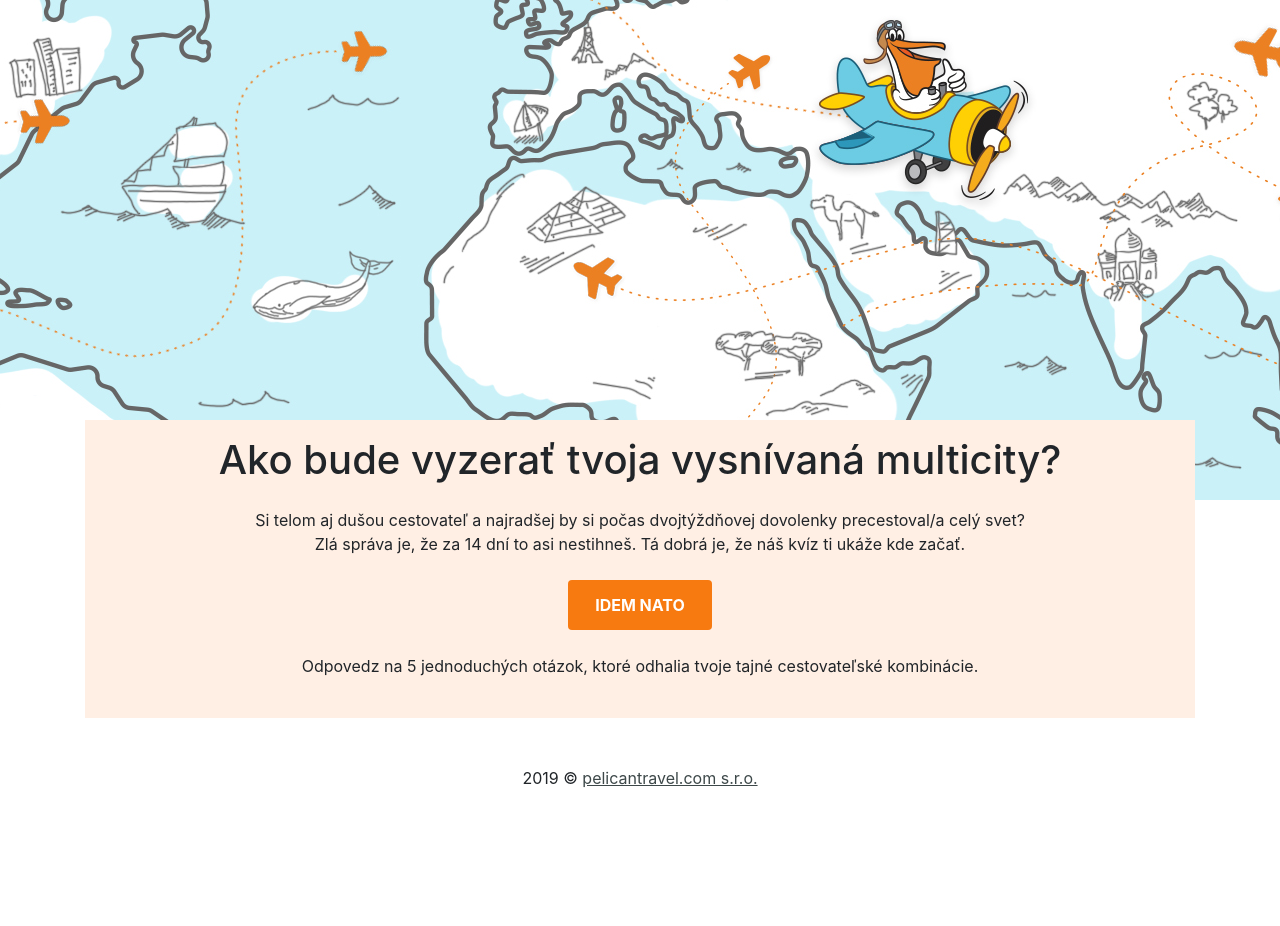
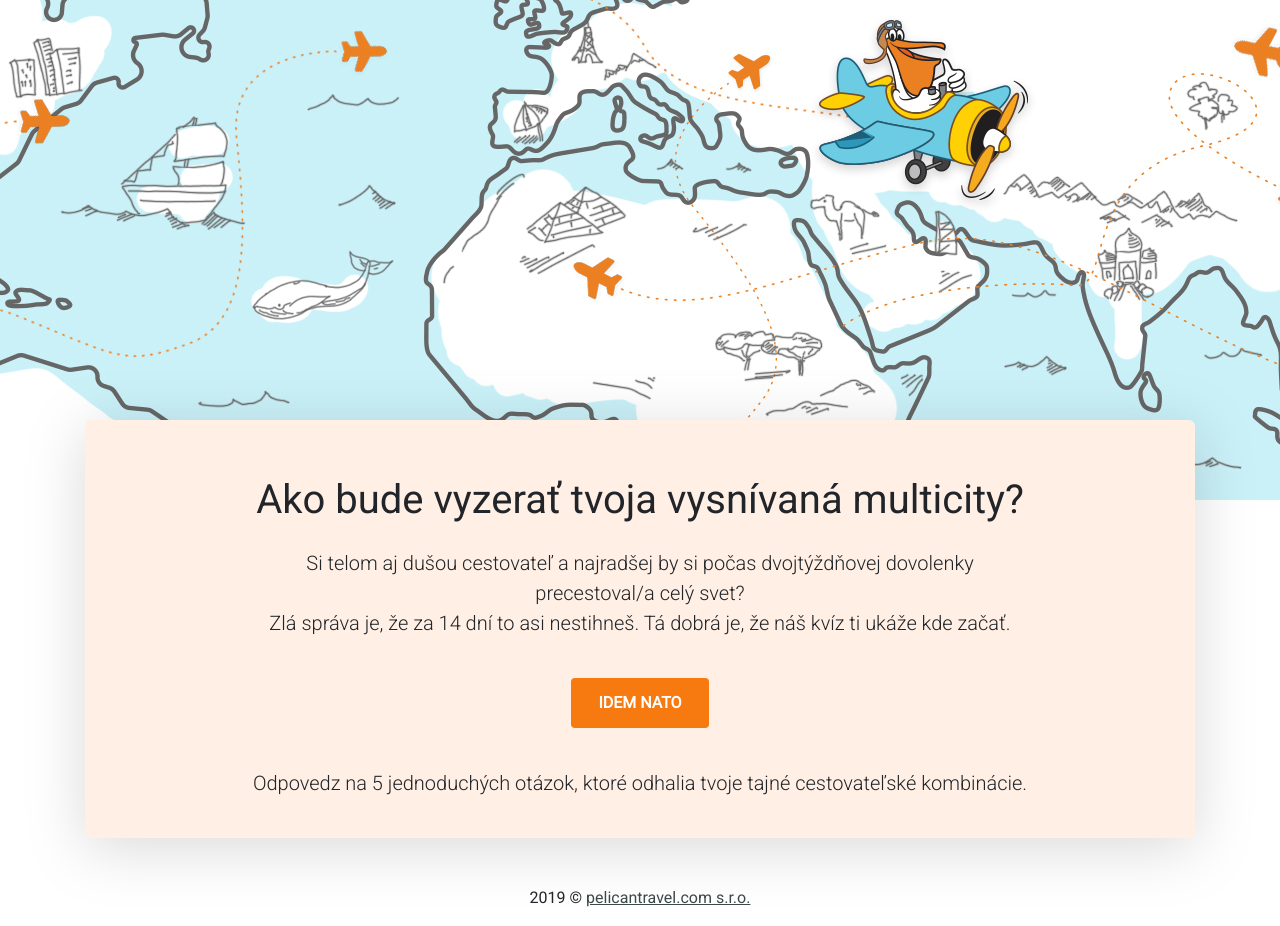
Before and after one commit to DaDlugosch/pelikan-survey, a PHP site: page / in a window 1280 px wide. Before the commit the page ends 788 px from the top, so only its background shows below. Run offline with PHP 8.4, Linux system fonts and the light colour scheme.

Commit message:
Fix UX issues

```diff
--- a/assets/styles/style.css
+++ b/assets/styles/style.css
@@ -1,3 +1,9 @@
+@import url("https://fonts.googleapis.com/css?family=Roboto:300,400&display=swap&subset=latin-ext");
+body {
+  font-family: 'Roboto', sans-serif;
+  font-weight: 400;
+}
+
 header .hero-image {
   height: 500px;
   -o-object-fit: cover;
@@ -15,6 +21,7 @@ main .pelikan-button {
   font-size: 1rem;
   line-height: 1rem;
   text-transform: uppercase;
+  margin: 40px auto;
   padding: 17px 27px;
   color: #FFF;
   border: 0;
@@ -22,6 +29,19 @@ main .pelikan-button {
 
 main .form {
   background-color: #ffefe4;
+  border-radius: 6px;
+  -webkit-filter: drop-shadow(0 10px 30px rgba(0, 0, 0, 0.15));
+          filter: drop-shadow(0 10px 30px rgba(0, 0, 0, 0.15));
+}
+
+main .form h1 {
+  margin-top: 40px;
+}
+
+main .form p {
+  padding: 0 15%;
+  font-weight: 300;
+  font-size: 20px;
 }
 
 main .form .form--links a .image-cropper {
--- a/assets/styles/style.scss
+++ b/assets/styles/style.scss
@@ -1,3 +1,10 @@
+@import url('https://fonts.googleapis.com/css?family=Roboto:300,400&display=swap&subset=latin-ext');
+
+body {
+    font-family: 'Roboto', sans-serif;
+    font-weight: 400;
+}
+
 header {
     .hero-image {
         height: 500px;
@@ -15,6 +22,7 @@ main {
         font-size: 1rem;
         line-height: 1rem;
         text-transform: uppercase;
+        margin: 40px auto;
         padding: 17px 27px;
         color: #FFF;
         border: 0;
@@ -22,6 +30,18 @@ main {
 
     .form {
         background-color: #ffefe4;
+        border-radius: 6px;
+        filter: drop-shadow(0 10px 30px rgba(0,0,0,0.15));
+
+        h1 {
+            margin-top: 40px;
+        }
+
+        p {
+            padding: 0 15%;
+            font-weight: 300;
+            font-size: 20px;
+        }
 
         .form--links {
             a {
--- a/index.php
+++ b/index.php
@@ -7,12 +7,12 @@
                 <h1 class="col-lg-12 text-center py-3">Ako bude vyzerať tvoja vysnívaná multicity?</h1>
             </div>
             <div class="row form--links pb-4">
-                <p class="col-12 mb-0 text-center">
+                <p class="col-12 my-0 text-center">
                     Si telom aj dušou cestovateľ a najradšej by si počas dvojtýždňovej dovolenky precestoval/a celý svet?
                     <br>
                     Zlá správa je, že za 14 dní to asi nestihneš. Tá dobrá je, že náš kvíz ti ukáže kde začať.
                 </p>
-                <a href="javascript:void(0)" onclick="window.location.href='otazka1.php';" class="mx-auto my-4 pelikan-button">
+                <a href="javascript:void(0)" onclick="window.location.href='otazka1.php';" class="pelikan-button">
                     Idem nato
                 </a>
                 <p class="col-12 text-center">Odpovedz na 5 jednoduchých otázok, ktoré odhalia tvoje tajné cestovateľské kombinácie.</p>
```
Also changed, not shown: 1 other file.
